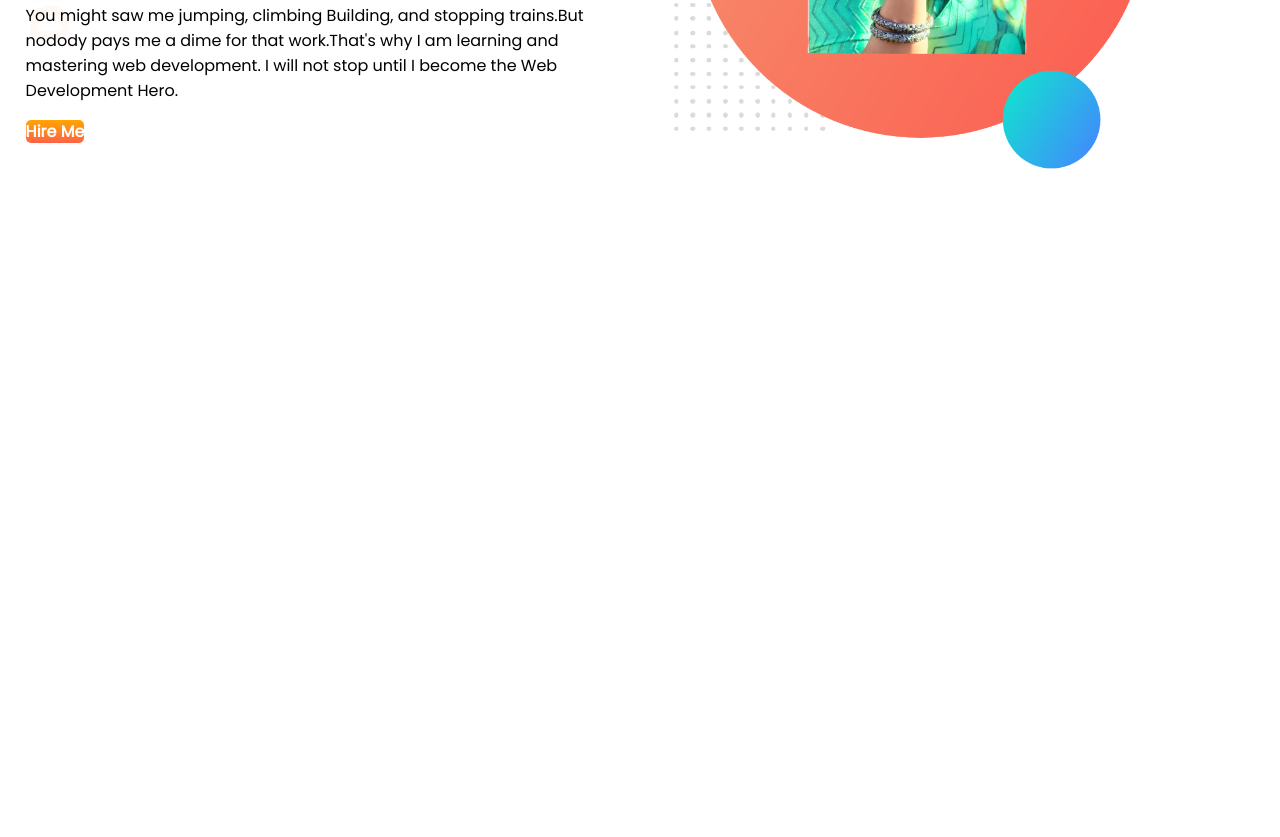
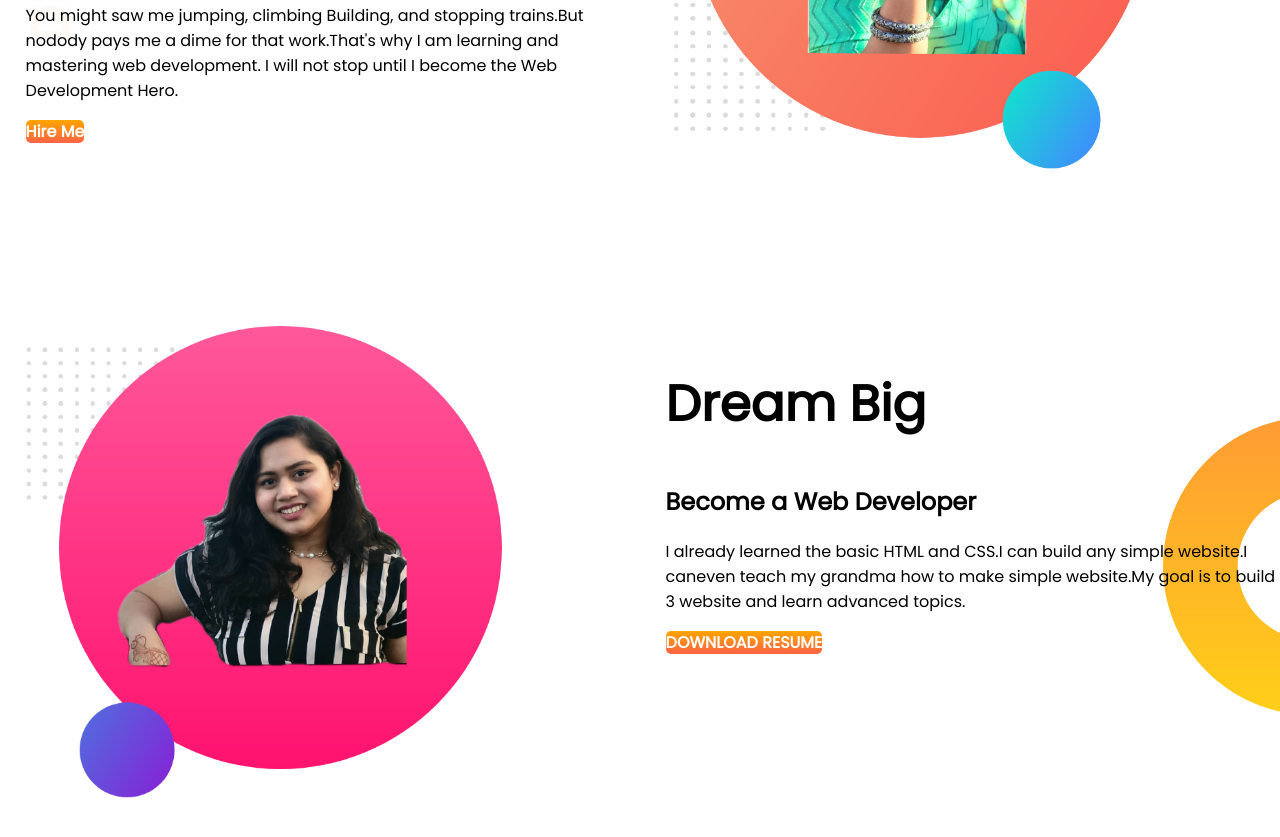
Before and after one commit to tashfiaislamistila/developer-portfolio, a plain HTML site: page index.html in a window 1280 px wide. Shown: the part 319-1156 px from the top of the page. Before the commit the page ends 800 px from the top, so only its background shows below. Drawn offline with Linux system fonts and the light colour scheme.

Commit message:
dream added

```diff
--- a/index.html
+++ b/index.html
@@ -28,6 +28,21 @@
             <img src="images/istila-pic-with-bg.png" alt="">
         </div>
     </section>
+    <section class="dream-big">
+        <div class="half-width">
+            <img src="images/istila-pic-with-bg2.png" alt="">
+        </div>
+        <div class="half-width">
+            <h1>Dream Big</h1>
+            <h2>Become a Web Developer</h2>
+            <p>
+                I already learned the basic HTML and CSS.I can build any simple website.I caneven teach my grandma how
+                to make simple website.My goal is to build 3 website and learn advanced topics.
+            </p>
+            <a class="link-button" target="_blank" href="">DOWNLOAD RESUME </a>
+        </div>
+
+    </section>
 </body>
 
 </html>
--- a/style.css
+++ b/style.css
@@ -11,6 +11,7 @@ h1{
 }
 section{
     display:flex ;
+    margin-bottom: 150px;
 }
 .half-width{
   width:   50%;
@@ -31,3 +32,8 @@ section{
     background-image: url(images/top-banner.png);
     background-repeat:no-repeat ;
 }
+.dream-big{
+    background-image: url(images/dream-bg.png);
+    background-repeat: no-repeat;
+    background-position:right ;
+}
```
